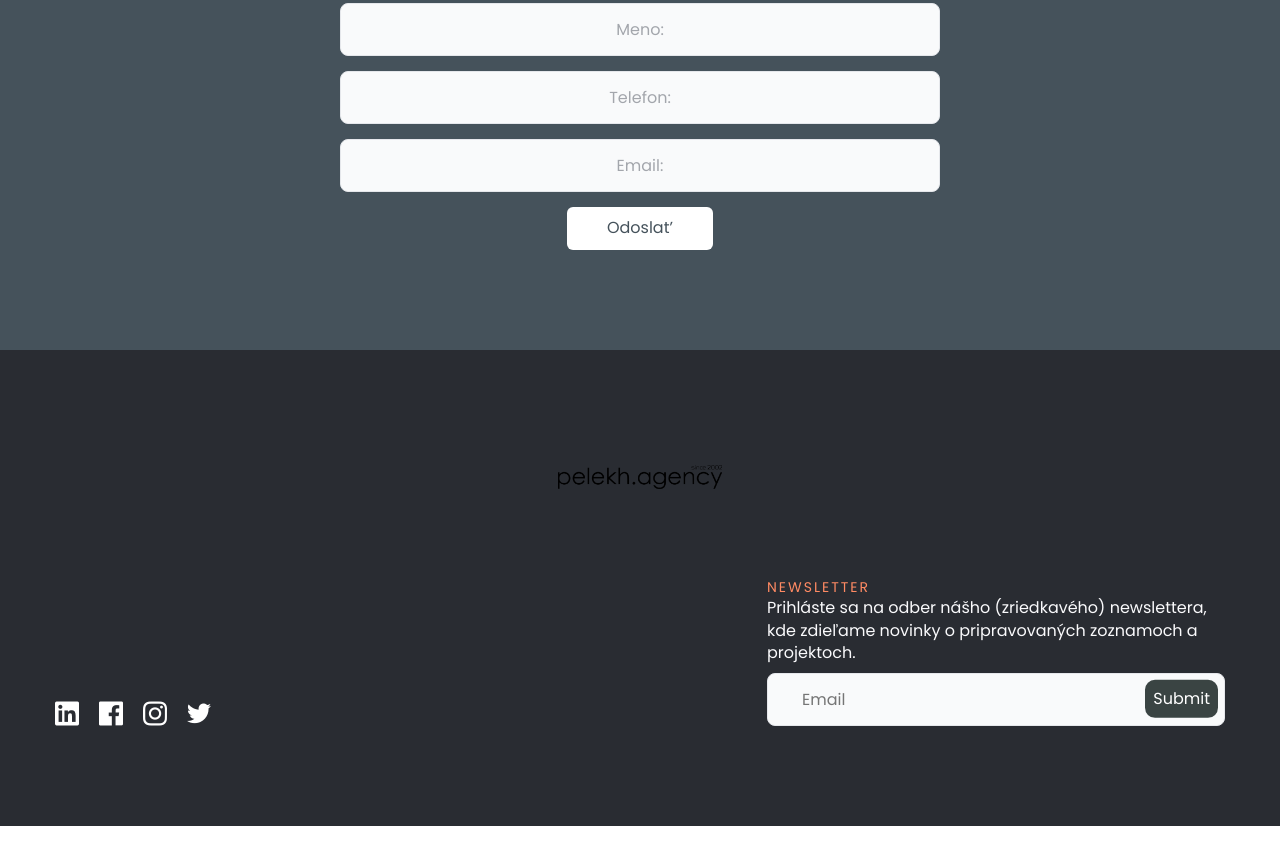
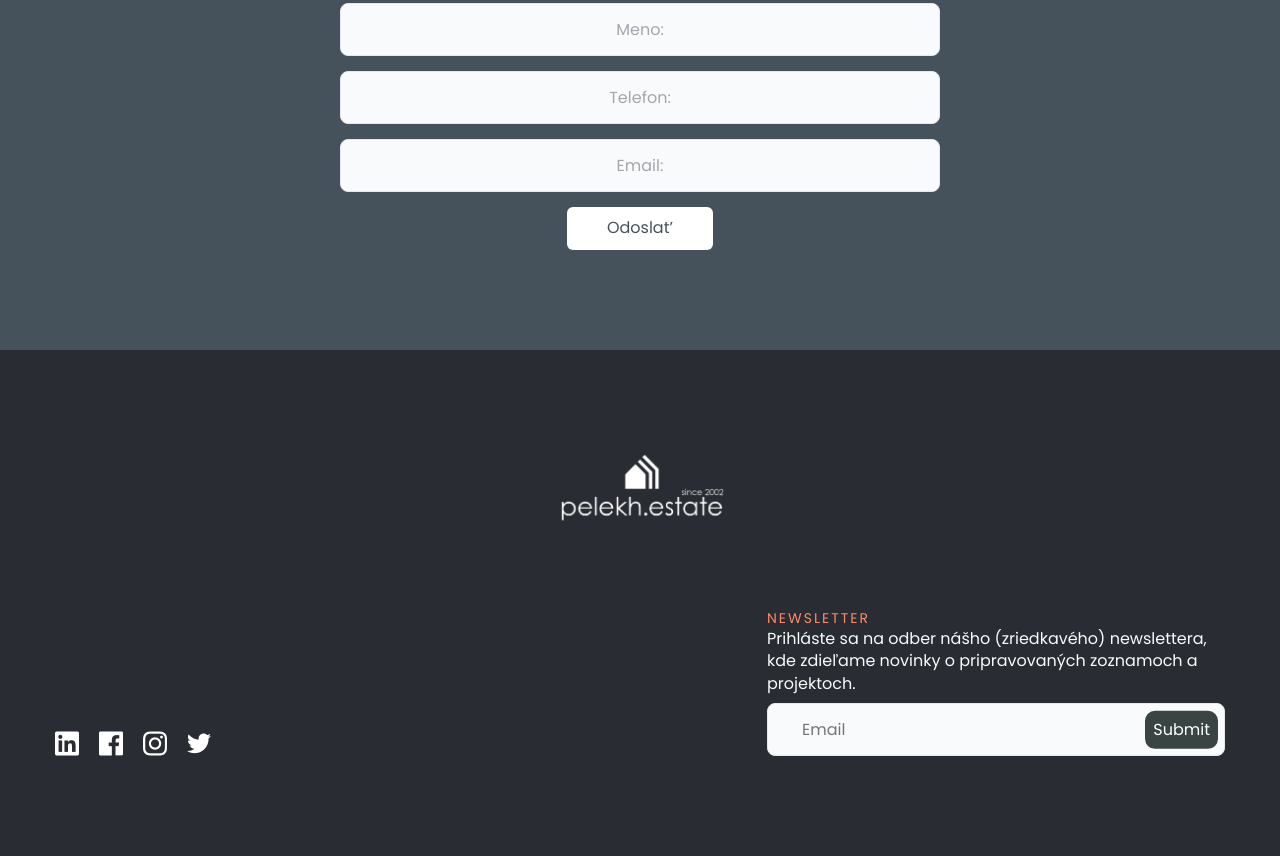
Before and after one commit to limanski-valera/pelekhestate, a plain HTML site: page index.html in a window 1280 px wide. Shown: the part 6566-7422 px from the top of the page. Before the commit the page ends 7392 px from the top, so only its background shows below. Drawn offline with Linux system fonts and the light colour scheme.

Commit message:
Update index.html

```diff
--- a/index.html
+++ b/index.html
@@ -444,7 +444,7 @@
 		</main>
 		<footer class="footer">
 			<div class="footer__container">
-				<div class="footer__logo-wrapper"><a href="#" class="footer__logo"><picture><source srcset="img/Logo2.webp" type="image/webp"><img src="img/Logo2.png" alt="logotipe"></picture></a></div>
+				<div class="footer__logo-wrapper"><a href="#" class="footer__logo"><picture><source srcset="img/Logo2-white.webp" type="image/webp"><img src="img/Logo2-white.png" alt="logotipe"></picture></a></div>
 				<div class="footer__content">
 					<div class="footer__social social-footer">
 						<a href="#" class="social-footer__item _icon-linkedin"></a>
```
